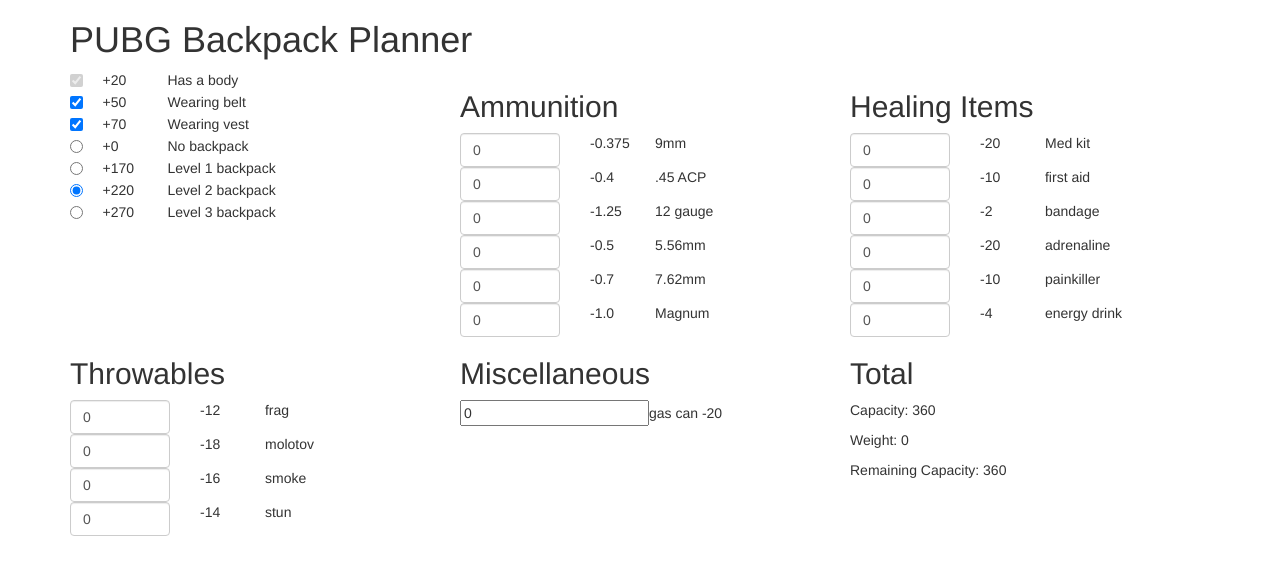
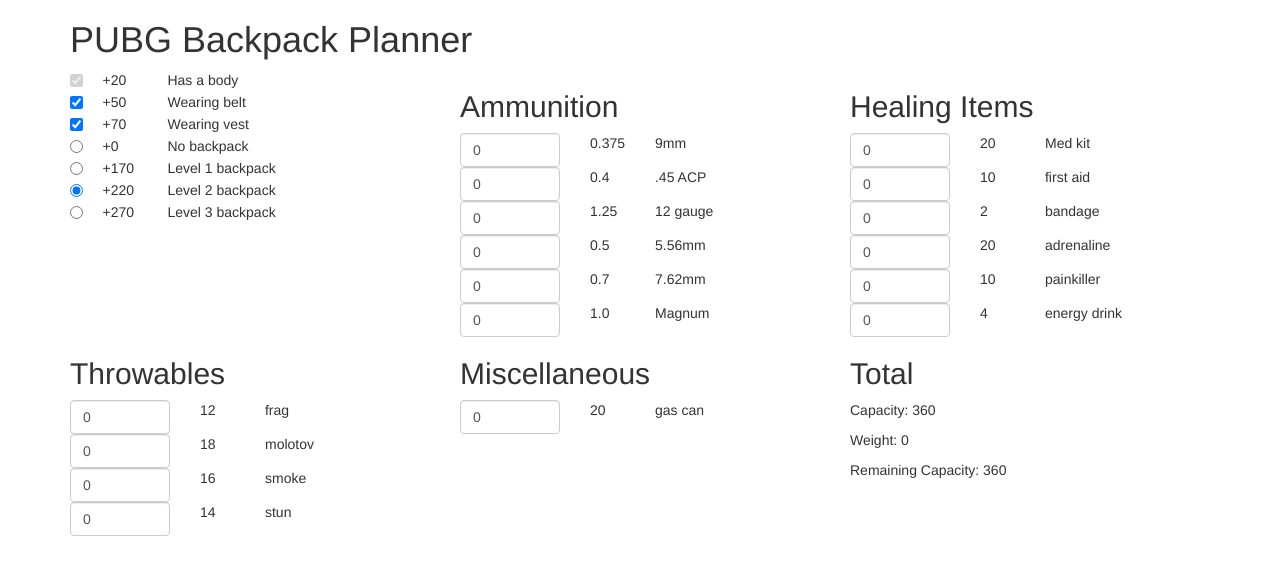
Before and after one commit to johnathanlouie/pubg-backpack-planner, a plain HTML site: page public_html/index.html in a window 1280 px wide. Drawn offline with nearby package versions, Linux system fonts and the light colour scheme.

Commit message:
Change weights to positive numbers

```diff
--- a/public_html/index.html
+++ b/public_html/index.html
@@ -69,32 +69,32 @@ along with this program.  If not, see <http://www.gnu.org/licenses/>.
                     <h2>Ammunition</h2>
                     <div class="row">
                         <div class="col-xs-4"><input class="form-control" type="number" data-ng-model="ammo9"></div>
-                        <div class="col-xs-2">-0.375</div>
+                        <div class="col-xs-2">0.375</div>
                         <div class="col-xs-6">9mm</div>
                     </div>
                     <div class="row">
                         <div class="col-xs-4"><input class="form-control" type="number" data-ng-model="ammo45"></div>
-                        <div class="col-xs-2">-0.4</div>
+                        <div class="col-xs-2">0.4</div>
                         <div class="col-xs-6">.45 ACP</div>
                     </div>
                     <div class="row">
                         <div class="col-xs-4"><input class="form-control" type="number" data-ng-model="ammo12"></div>
-                        <div class="col-xs-2">-1.25</div>
+                        <div class="col-xs-2">1.25</div>
                         <div class="col-xs-6">12 gauge</div>
                     </div>
                     <div class="row">
                         <div class="col-xs-4"><input class="form-control" type="number" data-ng-model="ammo556"></div>
-                        <div class="col-xs-2">-0.5</div>
+                        <div class="col-xs-2">0.5</div>
                         <div class="col-xs-6">5.56mm</div>
                     </div>
                     <div class="row">
                         <div class="col-xs-4"><input class="form-control" type="number" data-ng-model="ammo762"></div>
-                        <div class="col-xs-2">-0.7</div>
+                        <div class="col-xs-2">0.7</div>
                         <div class="col-xs-6">7.62mm</div>
                     </div>
                     <div class="row">
                         <div class="col-xs-4"><input class="form-control" type="number" data-ng-model="ammoMag"></div>
-                        <div class="col-xs-2">-1.0</div>
+                        <div class="col-xs-2">1.0</div>
                         <div class="col-xs-6">Magnum</div>
                     </div>
                 </div>
@@ -102,32 +102,32 @@ along with this program.  If not, see <http://www.gnu.org/licenses/>.
                     <h2>Healing Items</h2>
                     <div class="row">
                         <div class="col-xs-4"><input class="form-control" type="number" data-ng-model="medkit"></div>
-                        <div class="col-xs-2">-20</div>
+                        <div class="col-xs-2">20</div>
                         <div class="col-xs-6">Med kit</div>
                     </div>
                     <div class="row">
                         <div class="col-xs-4"><input class="form-control" type="number" data-ng-model="firstaid"></div>
-                        <div class="col-xs-2">-10</div>
+                        <div class="col-xs-2">10</div>
                         <div class="col-xs-6">first aid</div>
                     </div>
                     <div class="row">
                         <div class="col-xs-4"><input class="form-control" type="number" data-ng-model="bandage"></div>
-                        <div class="col-xs-2">-2</div>
+                        <div class="col-xs-2">2</div>
                         <div class="col-xs-6">bandage</div>
                     </div>
                     <div class="row">
                         <div class="col-xs-4"><input class="form-control" type="number" data-ng-model="adrenaline"></div>
-                        <div class="col-xs-2">-20</div>
+                        <div class="col-xs-2">20</div>
                         <div class="col-xs-6">adrenaline</div>
                     </div>
                     <div class="row">
                         <div class="col-xs-4"><input class="form-control" type="number" data-ng-model="painkiller"></div>
-                        <div class="col-xs-2">-10</div>
+                        <div class="col-xs-2">10</div>
                         <div class="col-xs-6">painkiller</div>
                     </div>
                     <div class="row">
                         <div class="col-xs-4"><input class="form-control" type="number" data-ng-model="energy"></div>
-                        <div class="col-xs-2">-4</div>
+                        <div class="col-xs-2">4</div>
                         <div class="col-xs-6">energy drink</div>
                     </div>
                 </div>
@@ -137,28 +137,32 @@ along with this program.  If not, see <http://www.gnu.org/licenses/>.
                     <h2>Throwables</h2>
                     <div class="row">
                         <div class="col-xs-4"><input class="form-control" type="number" data-ng-model="frag"></div>
-                        <div class="col-xs-2">-12</div>
+                        <div class="col-xs-2">12</div>
                         <div class="col-xs-6">frag</div>
                     </div>
                     <div class="row">
                         <div class="col-xs-4"><input class="form-control" type="number" data-ng-model="molotov"></div>
-                        <div class="col-xs-2">-18</div>
+                        <div class="col-xs-2">18</div>
                         <div class="col-xs-6">molotov</div>
                     </div>
                     <div class="row">
                         <div class="col-xs-4"><input class="form-control" type="number" data-ng-model="smoke"></div>
-                        <div class="col-xs-2">-16</div>
+                        <div class="col-xs-2">16</div>
                         <div class="col-xs-6">smoke</div>
                     </div>
                     <div class="row">
                         <div class="col-xs-4"><input class="form-control" type="number" data-ng-model="stun"></div>
-                        <div class="col-xs-2">-14</div>
+                        <div class="col-xs-2">14</div>
                         <div class="col-xs-6">stun</div>
                     </div>
                 </div>
                 <div class="col-lg-4">
                     <h2>Miscellaneous</h2>
-                    <input type="number" data-ng-model="gascan">gas can -20<br>
+                    <div class="row">
+                        <div class="col-xs-4"><input class="form-control" type="number" data-ng-model="gascan"></div>
+                        <div class="col-xs-2">20</div>
+                        <div class="col-xs-6">gas can</div>
+                    </div>
                 </div>
                 <div class="col-lg-4">
                     <h2>Total</h2>
```
